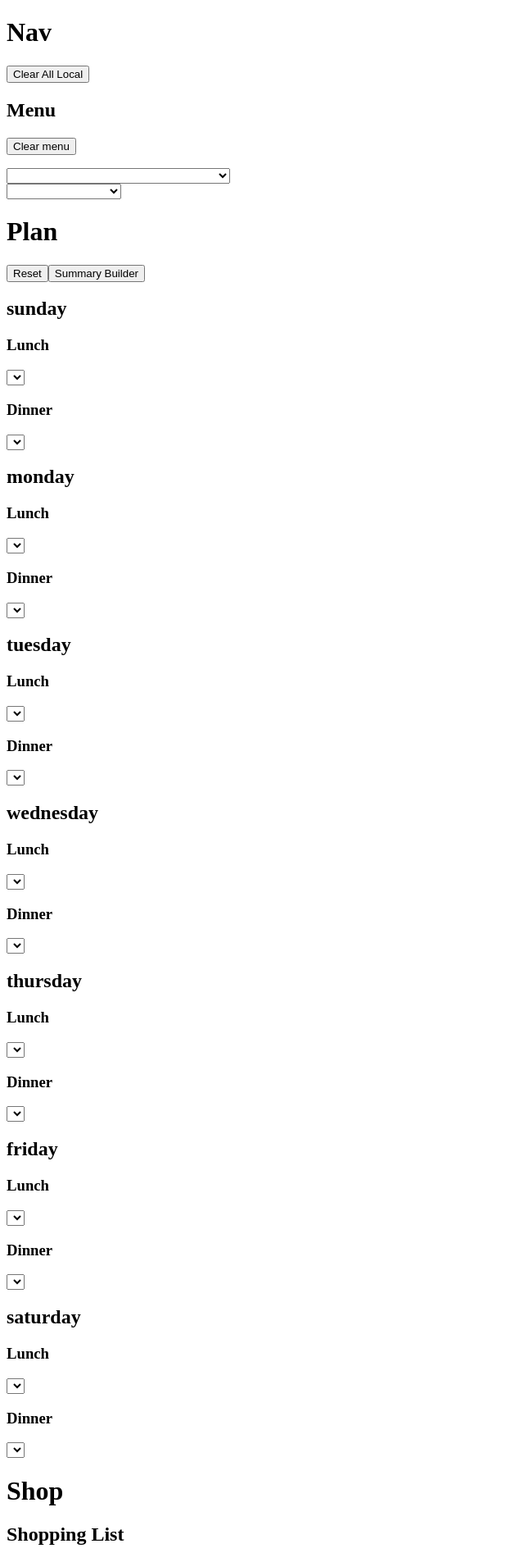
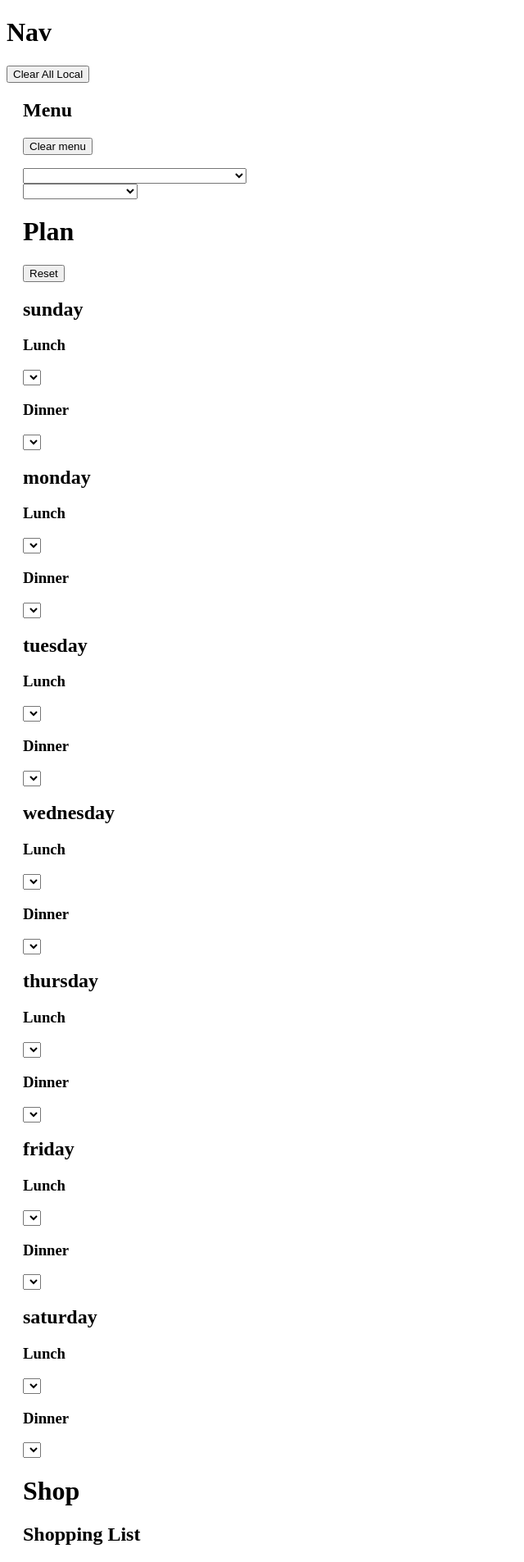
Before and after one commit to Rymierymie/recipe-book-vue, a Vue app: page / in a window 1280 px wide. Shown: the top 1905 px of the page at 82% size, without its empty margins (0-640 px from the left). Built offline with nearby package versions, Linux system fonts and the light colour scheme.

Commit message:
Actually had a breakthrough!

```diff
--- a/src/App.vue
+++ b/src/App.vue
@@ -1,13 +1,13 @@
 <template>
   <div id="app">
     <navigation msg="Nav"/>
-    <div>
+    <div class="component">
       <search />
     </div>
-    <div>
+    <div class="component">
       <mealplanner />
     </div>
-    <div>
+    <div class="component">
       <shop2 />
     </div>
   </div>
@@ -44,4 +44,8 @@ export default {
 
 <style>
 
+.component {
+  margin: 20px 20px;
+}
+
 </style>
--- a/src/components/Plan.vue
+++ b/src/components/Plan.vue
@@ -2,7 +2,6 @@
     <div>
         <h1>Plan</h1>
         <button @click="reset_planner()">Reset</button>
-        <button @click="meal_plan_summary_builder()">Summary Builder</button>
         <div v-for="(value, name, index) in meal_plan" v-bind:key="index">
             <h2>{{ name }}</h2>
             <h3>Lunch</h3>
@@ -147,7 +146,8 @@ export default {
 /*                 eventBus.$emit('meal_plan_edit', this.meal_plan);
                 console.log("huh?")
                 console.log(this.meal_plan) */
-                this.meal_plan_summary = this.meal_plan_summary_builder()
+                //this.meal_plan_summary =
+                this.meal_plan_summary_builder()
                 //console.log("is the meal plan summary a thing??")
                 console.log(this.meal_plan_summary)
                 eventBus.$emit('meal_plan_summary_change', this.meal_plan_summary);
--- a/src/components/Shop_2.vue
+++ b/src/components/Shop_2.vue
@@ -1,6 +1,6 @@
 <template>
     <div>
-        <h1>Shop</h1>
+        <h1 id="headline">Shop</h1>
         <ul>
             <li v-for="(item, index) in shopping_list" v-bind:key="index" >
                 <span v-if="item.amount != 0">
@@ -41,24 +41,24 @@ export default {
        shop_list_builder_2: function(plan_summary){
            let list = []
            console.log("inside the shopping list builder");
-           console.log(plan_summary);
+           //console.log(plan_summary);
            for (var meal in plan_summary){
                let recipe = plan_summary[meal].recipe;
                let serves = plan_summary[meal].serves;
-               console.log(recipe + " & " + serves)
+               //console.log(recipe + " & " + serves)
 
                let index = Recipes.findIndex(x => x.recipe == recipe);
-               console.log(index);
+               //console.log(index);
 
                let ingredients = Recipes[index].ingredients;
             for (var item in ingredients){
                 let measure = (ingredients[item].amount/Recipes[index].serves)*serves;
-                console.log(measure);
+                //console.log(measure);
 
                 let list_index = list.findIndex(x => x.item == ingredients[item].name)
-                console.log("the index is:")
+                /* console.log("the index is:")
                 console.log(list_index);
-                console.log(ingredients[item].name);
+                console.log(ingredients[item].name); */
 
                 if (list_index == -1){
                     let list_item = {
@@ -92,8 +92,9 @@ export default {
            return list;
        }
     },
-    mounted () {
-        console.log("mounted");
+    created () {
+        console.log("this is created!");
+
         /* if (localStorage.meal_plan) {
             this.meal_plan = JSON.parse(localStorage.getItem('meal_plan'));
             } */
@@ -157,9 +158,9 @@ export default {
                 component.shopping_list = new_list;
                 console.log("component shopping list:");
                 console.log(component.shopping_list);
-                localStorage.setItem('shopping_list', JSON.stringify(component.shopping_list))
+                /* localStorage.setItem('shopping_list', JSON.stringify(component.shopping_list))
                 console.log("local storage shopping list");
-                console.log(localStorage.shopping_list)
+                console.log(localStorage.shopping_list) */
             } else if (current_list_length > new_list_length){
                 let placeholder_list = current_list.slice()
                 console.log("placeholder list");
@@ -195,9 +196,9 @@ export default {
                 component.shopping_list = current_list;
                 console.log("component shopping list:");
                 console.log(component.shopping_list);
-                localStorage.setItem('shopping_list', JSON.stringify(component.shopping_list))
+               /*  localStorage.setItem('shopping_list', JSON.stringify(component.shopping_list))
                 console.log("local storage shopping list");
-                console.log(localStorage.shopping_list)
+                console.log(localStorage.shopping_list) */
 
             } else if (current_list_length < new_list_length){
                  // if the current list is shorter than the new list, need to add some items before updating the list
@@ -215,8 +216,8 @@ export default {
                                 checked: false,
                                 removed: false
                             }
-                        console.log("list item to be added!");
-                        console.log(list_item);
+                        /* console.log("list item to be added!");
+                        console.log(list_item); */
                         current_list.push(list_item)
                     }
                     if (index != -1){
@@ -225,11 +226,11 @@ export default {
                     }
                 }
                 component.shopping_list = current_list;
-                console.log("component shopping list:");
-                console.log(component.shopping_list);
-                localStorage.setItem('shopping_list', JSON.stringify(component.shopping_list))
+/*                 console.log("component shopping list:");
+                console.log(component.shopping_list); */
+                /* localStorage.setItem('shopping_list', JSON.stringify(component.shopping_list))
                 console.log("local storage shopping list");
-                console.log(localStorage.shopping_list)
+                console.log(localStorage.shopping_list) */
 
             } else if (current_list_length === new_list_length){
                 // if the current list is the same length as the new list, we can assume no items have changed, so just need to update any amounts
@@ -241,23 +242,12 @@ export default {
                 component.shopping_list = current_list;
                 console.log("component shopping list:");
                 console.log(component.shopping_list);
-                localStorage.setItem('shopping_list', JSON.stringify(component.shopping_list))
+                /* localStorage.setItem('shopping_list', JSON.stringify(component.shopping_list))
                 console.log("local storage shopping list");
-                console.log(localStorage.shopping_list)
+                console.log(localStorage.shopping_list) */
             }
 
-/* Try and use this code to update the checkboxes after the list has rendered
-            let list = this.shopping_list;
-                for (let item in list){
-                    if (list[item].checked == true){
-                        console.log("this item is checked!");
-                        let id = list[item].item;
-                        console.log(id);
-                        let selected = document.getElementById(id);
-                        console.log(selected);
-                        //selected.checked = true;
-                    }
-                } */
+
 
         /*     //check if new_list and current_list match
             var x = current_list.map(function(item, index) {
@@ -277,15 +267,35 @@ export default {
 
 
     },
+    mounted () {
+        console.log("mounted");
+
+
+    },
   watch: {
-        /* 'shopping_list': {
+        'shopping_list': {
             handler: function() {
                 localStorage.setItem('shopping_list', JSON.stringify(this.shopping_list))
+
+                //Try and use this code to update the checkboxes after the list has rendered
+            let list = this.shopping_list;
+                for (let item in list){
+                    if (list[item].checked == true){
+                        console.log("this item is checked!");
+                        let id = list[item].item;
+                        //
+                        console.log(id);
+                        let selected = document.getElementById(id);
+                        //`${id}`
+                        console.log(selected);
+                        selected.checked = true;
+                    }
+                }
 
 
             },
             deep: true,
-            }, */
+            },
   },
 }
 </script>
```
